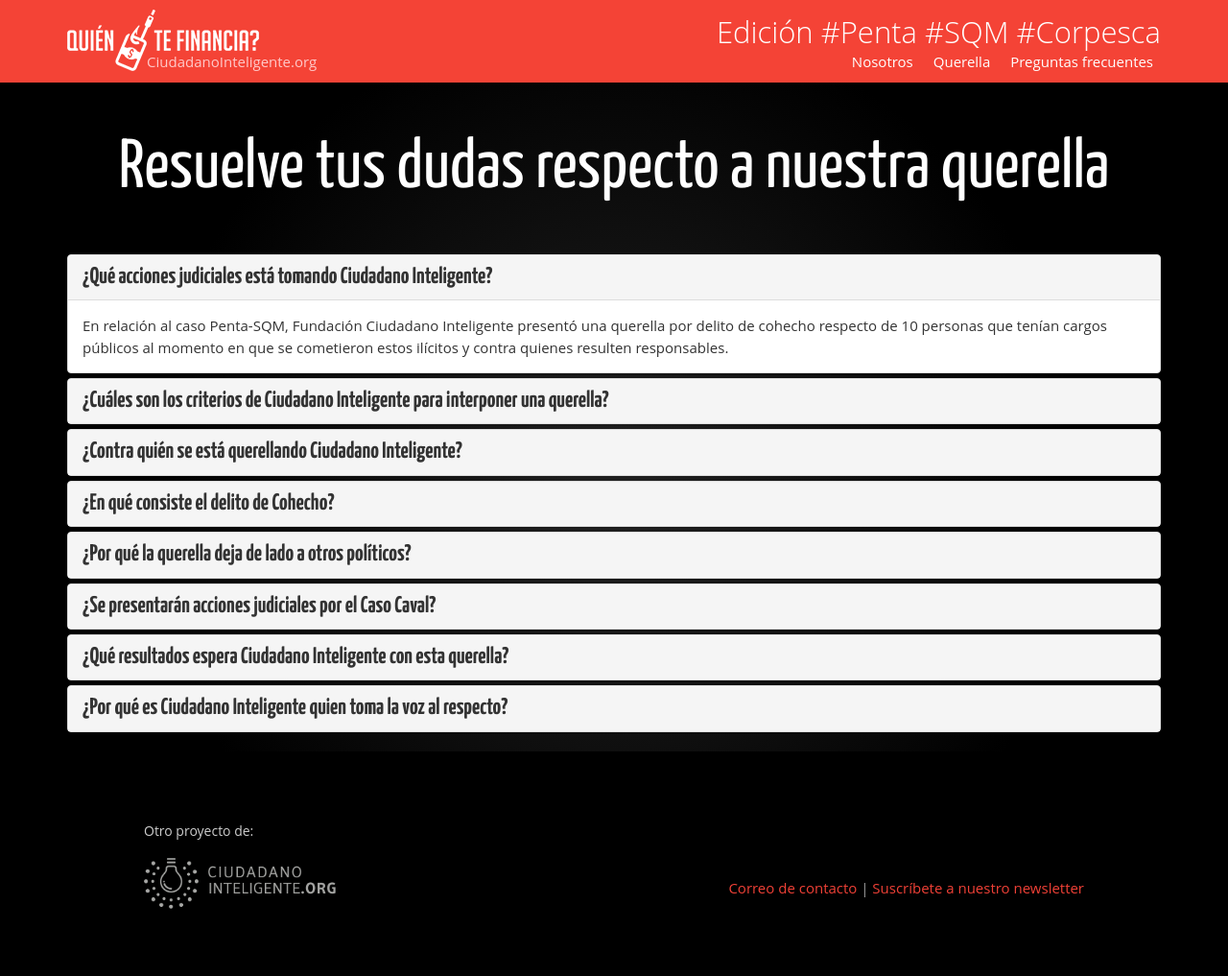
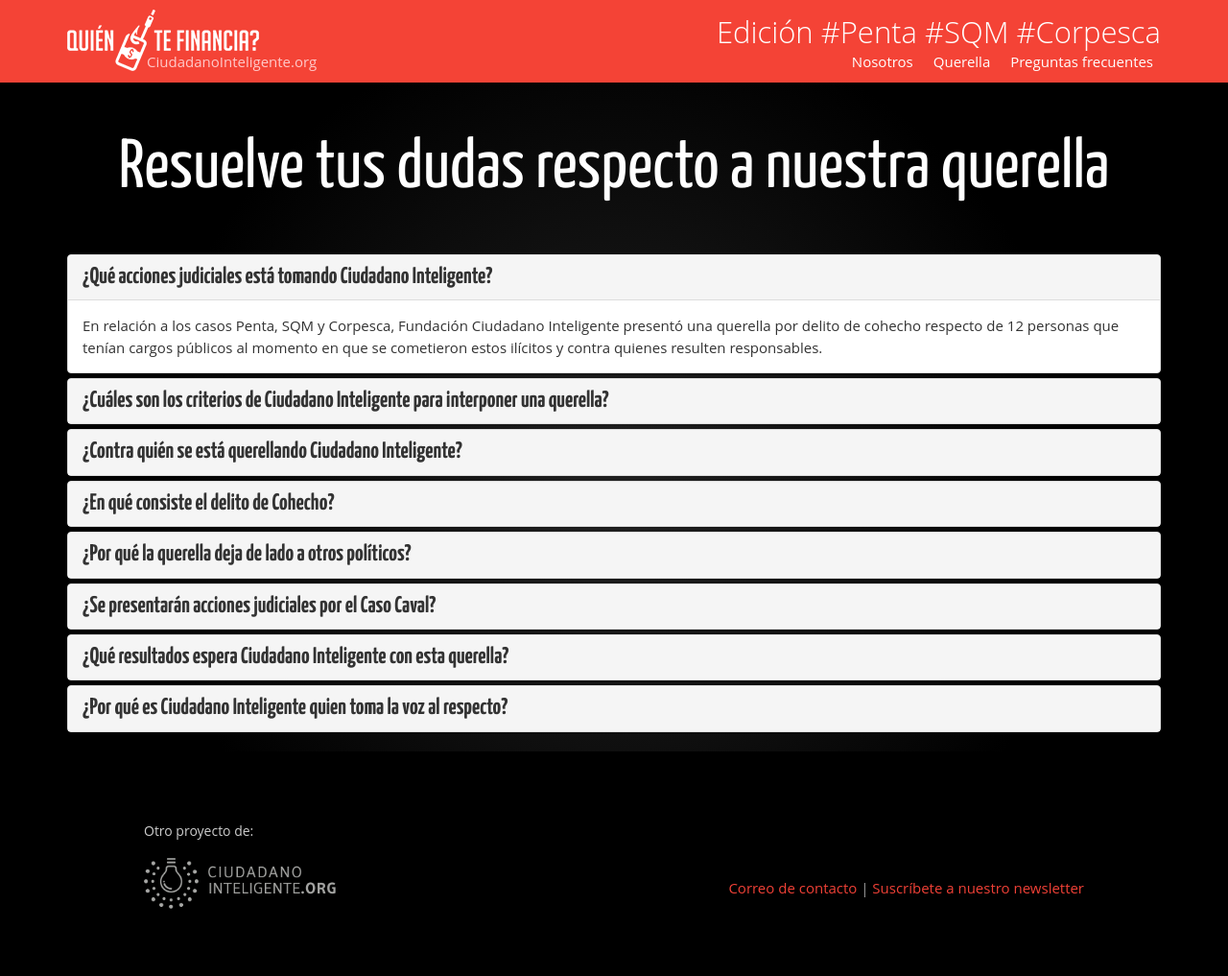
Before and after one commit to ciudadanointeligente/quien-te-financia, a Jekyll site: the page built from preguntas-frecuentes.html, in a window 1280 px wide. Shown: the whole page at 96% size. Built offline with Jekyll 4.4.1, drawn with Linux system fonts in a browser that asks for light colours; nearby versions of some CDN libraries; some of the changed lines change nothing that is shown.

Commit message:
Actualización preguntas frecuentes

```diff
--- a/preguntas-frecuentes.html
+++ b/preguntas-frecuentes.html
@@ -18,7 +18,7 @@
 		    </div>
 		    <div id="collapseOne" class="panel-collapse collapse in" role="tabpanel" aria-labelledby="headingOne">
 		    	<div class="panel-body">
-		      		En relación al caso Penta-SQM, Fundación Ciudadano Inteligente presentó una querella por delito de cohecho respecto de 10 personas que tenían cargos públicos al momento en que se cometieron estos ilícitos y contra quienes resulten responsables.
+		      		En relación a los casos Penta, SQM y Corpesca, Fundación Ciudadano Inteligente presentó una querella por delito de cohecho respecto de 12 personas que tenían cargos públicos al momento en que se cometieron estos ilícitos y contra quienes resulten responsables.
 	          	</div>
 	          </div>
 	        </div>
@@ -32,7 +32,7 @@
 	          </div>
 	          <div id="collapseTwo" class="panel-collapse collapse" role="tabpanel" aria-labelledby="headingTwo">
 	            <div class="panel-body">
-	              Se presentarán querellas contra personajes de reconocida influencia política y/o de alto interés público, tales como diputados, senadores, miembros de directiva de partidos, subsecretarios y ministros, sobre quienes tengamos información que sugiera que, mientras hayan sido funcionarios públicos, estuvieron vinculados a potenciales actos de corrupción, tales como financiamiento ilícito de campañas políticas, cohecho o abuso de poder.
+	              Se presentarán querellas contra personajes de reconocida influencia política y/o de alto interés público, tales como diputados, senadores, miembros de directiva de partidos, subsecretarios y ministros, sobre quienes tengamos información que sugiera que, mientras hayan sido funcionarios públicos, estuvieron vinculados a potenciales actos de cohecho.
 	            </div>
 	          </div>
 	        </div>
@@ -88,7 +88,7 @@
 	          </div>
 	          <div id="collapseSix" class="panel-collapse collapse" role="tabpanel" aria-labelledby="headingSix">
 	            <div class="panel-body">
-	              Ciudadano inteligente fue de los primeros en solicitar la renuncia de Dávalos y la realización de una investigación y los resultados están a la vista. Seguiremos monitoreando el caso en su arista judicial pero también tenemos que dejar que avance un poco más la investigación y realizar el análisis jurídicos correspondientes, ya que, al ser una investigación sobre hechos que ocurrieron en la VI región, nosotros no estaríamos legitimados para actuar por tener domicilio en la provincia de Santiago.
+	              Ciudadano inteligente fue de los primeros en solicitar la renuncia de Sebastián Dávalos y la realización de una investigación y los resultados están a la vista. A nivel judicial, al ser una investigación sobre hechos que ocurrieron en la VI región, nosotros no estaríamos legitimados para actuar por tener domicilio en la provincia de Santiago.
 	            </div>
 	          </div>
 	        </div>
```
